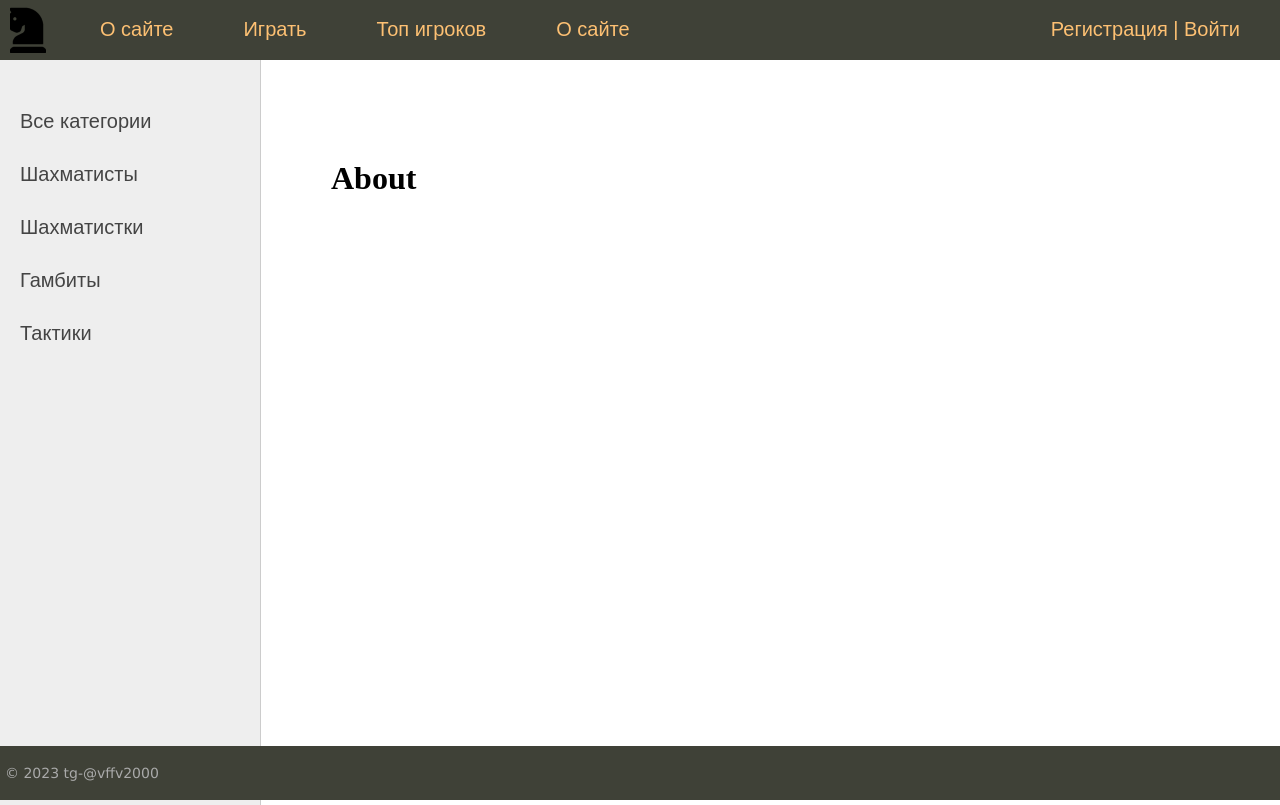
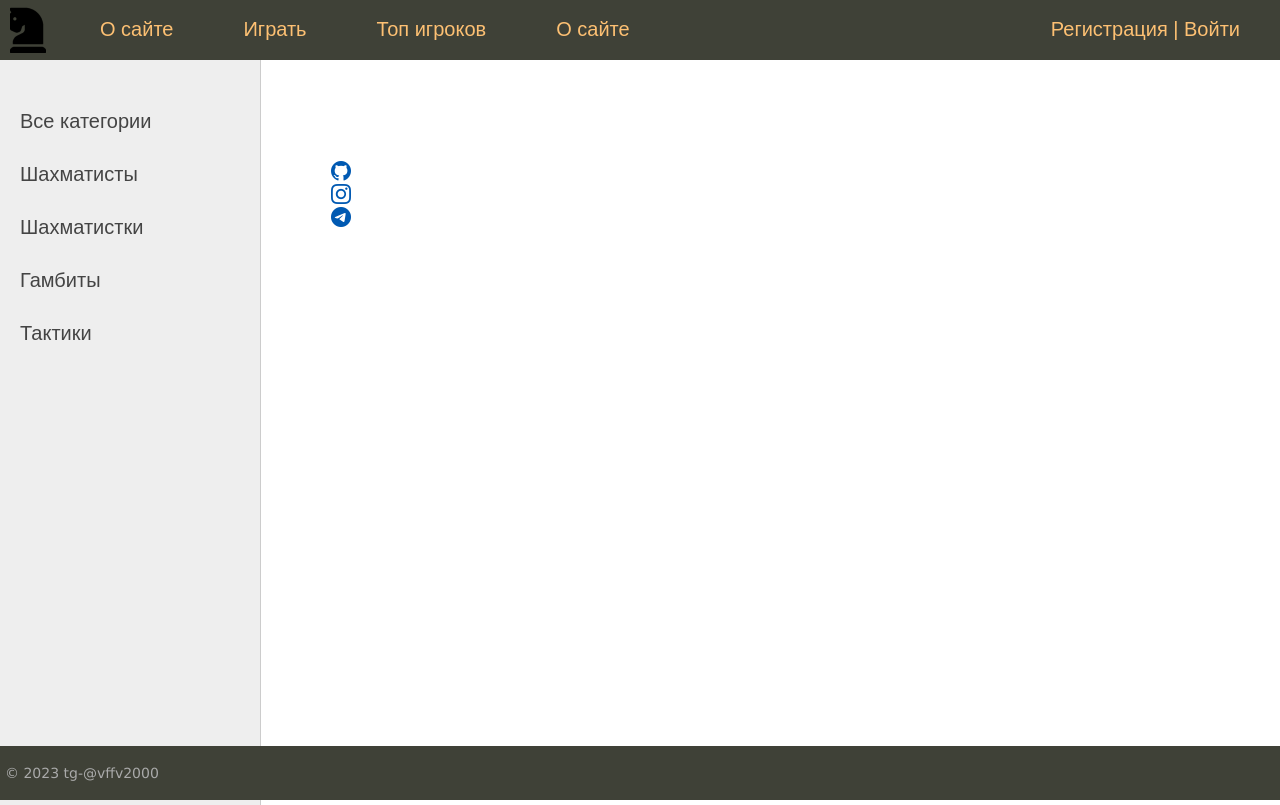
Before and after one commit to vffv2000/Chess_site, a Django app: page /about/ in a window 1280 px wide. Shown: the top 805 px of the page. Run offline with Django 4.2, Linux system fonts and the light colour scheme; data comes from the database, SQL or seed files in the repository; some libraries are stand-ins or nearby versions.

Commit message:
Дополнил шаблон

```diff
--- a/chess/templates/chess/about.html
+++ b/chess/templates/chess/about.html
@@ -1,4 +1,36 @@
 {% extends 'chess/base.html' %}
+
+
 {% block content %}
-<h1>About</h1>
+
+    <div class="hexagon-wrapper">
+
+        <div class="hexagon">
+            <a href="https://github.com/vffv2000" target="_blank">
+                <i class="bi bi-github" ></i>
+            </a>
+        </div>
+    </div>
+
+
+
+    <div class="hexagon-wrapper">
+        <div class="hexagon">
+            <a href="https://www.instagram.com/valentin_vffv2000/" target="_blank">
+                <i class="bi bi-instagram"></i>
+            </a>
+        </div>
+    </div>
+
+
+
+    <div class="hexagon-wrapper">
+        <div class="hexagon">
+            <a href="https://web.telegram.org/k/#@vffv2000" target="_blank">
+                <i class="bi bi-telegram"></i>
+            </a>
+        </div>
+    </div>
+
+
 {% endblock %}
--- a/chess/templates/chess/base.html
+++ b/chess/templates/chess/base.html
@@ -7,6 +7,8 @@
 	<link type="text/css" href="{% static 'chess/css/styles.css' %}" rel="stylesheet" />
 	<meta http-equiv="Content-Type" content="text/html; charset=utf-8">
 	<link rel="shortcut icon" href="{% static 'chess/images/main.ico' %}" type="image/x-icon"/>
+    <link href="https://cdn.jsdelivr.net/npm/bootstrap-icons@1.6.1/font/bootstrap-icons.css" rel="stylesheet">
+    <link rel="stylesheet" href="https://use.fontawesome.com/releases/v5.15.3/css/all.css" integrity="sha384-TJr5rN7OaI/9zNSzVtMAd4qlQeAzJzZjwRZM+XsIPTxkKjK3buEVStGyNicpd+Jl" crossorigin="anonymous">
 	<meta name="viewport" content="width=device-width, initial-scale=1.0">
 </head>
 <body>
```
